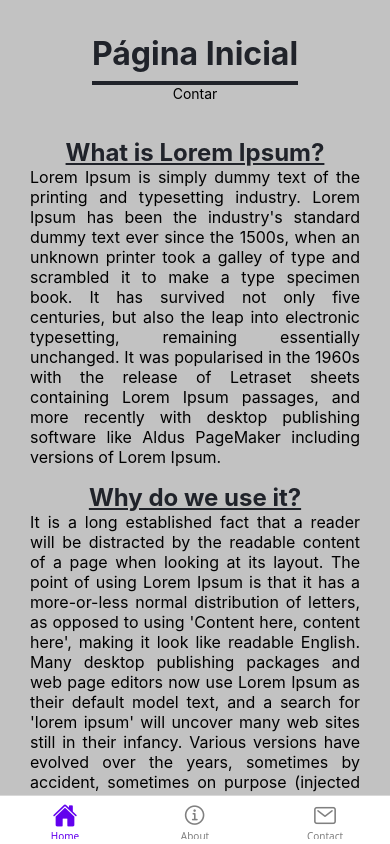
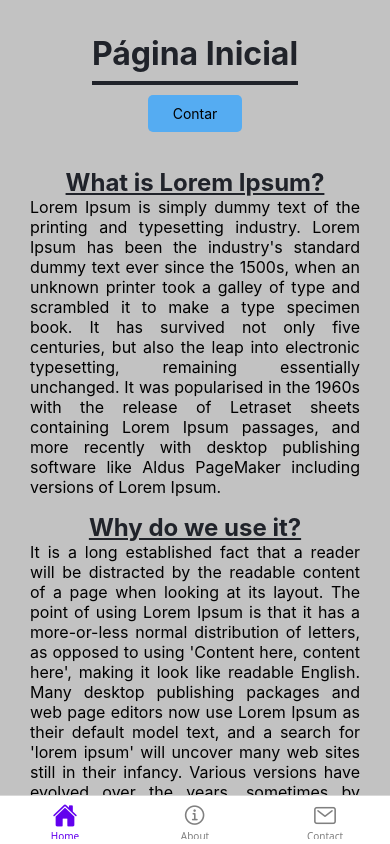
Before and after one commit to LucasPires192/materia-mobile-3, a React Native app in the folder aula01/: screen /Home in a window 390 px wide. Built offline with nearby package versions, Linux system fonts and the light colour scheme.

Commit message:
feat: adicao do botao contar na pagina Home

```diff
--- a/aula01/pages/Home.js
+++ b/aula01/pages/Home.js
@@ -11,7 +11,7 @@ const Home = () => {
                     resizeMode="cover"
                 />
                 <View style={styles.countContainer}>
-                    <TouchableOpacity>
+                    <TouchableOpacity style={styles.btnContar}>
                         <Text>Contar</Text>
                     </TouchableOpacity>
                 </View>
@@ -44,6 +44,13 @@ const styles = StyleSheet.create({
     content: {
         flex: 1,
         alignItems: 'center',
+    },
+    btnContar:{
+        backgroundColor: '#55Acf2',
+        paddingVertical: 10,
+        paddingHorizontal: 25,
+        borderRadius: 5,
+        marginTop: 10,
     },
     title: {
         marginTop: 16,
```
